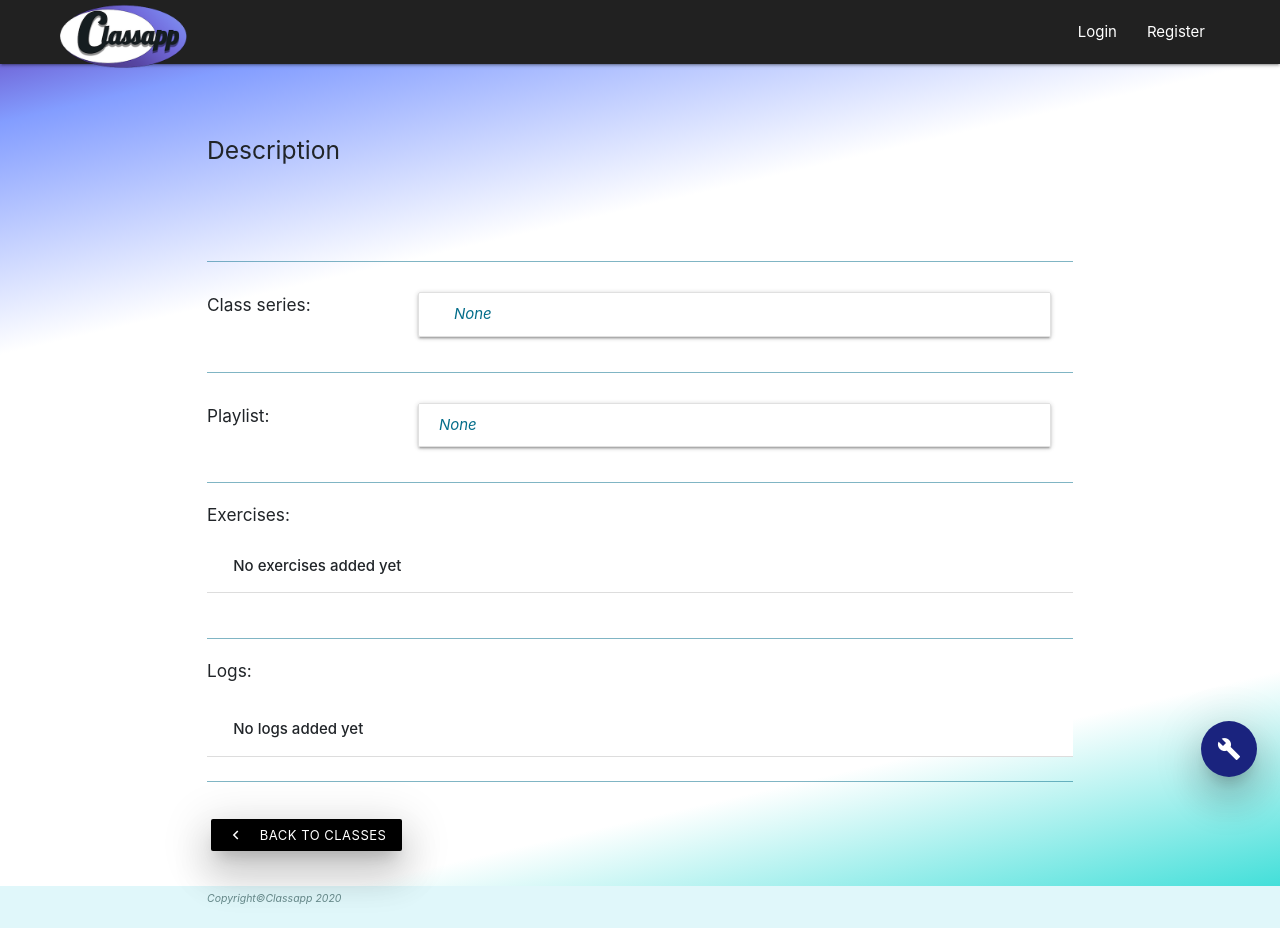
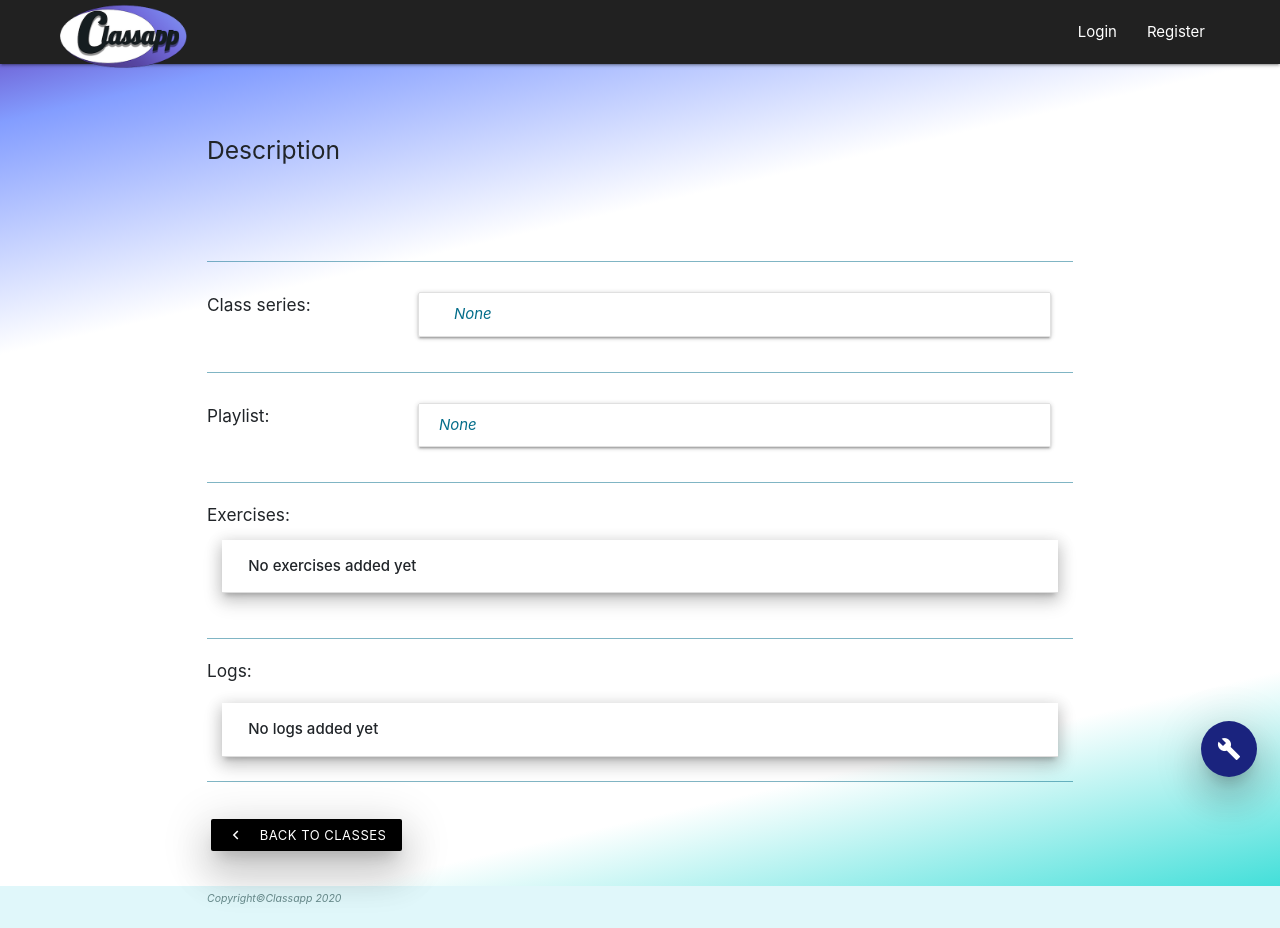
Before and after one commit to Junon72/Milestone3, a Flask app: template templates/viewClass.html in a window 1280 px wide. Run offline with Flask 2, Linux system fonts and the light colour scheme; the template is opened without the code that fills it, so the values that code supplies are empty; some libraries are stand-ins or nearby versions.

Commit message:
spacing adjustment

```diff
--- a/templates/viewClass.html
+++ b/templates/viewClass.html
@@ -248,7 +248,7 @@
                 </li>
                 {% endfor %}
                 {% else %}
-                <li class="accordion_list header-alt">
+                <li class="accordion_list mx-3 z-depth-3 header-alt ">
                     <div class="collapsible-header">
                         <div class="list_header col">
                             <strong class="not-yet">No exercises added yet</strong>
@@ -298,7 +298,7 @@
                     {% endfor %}
                 </li>
                 {% else %}
-                <li class="accordion_list header-alt">
+                <li class="accordion_list mx-3 z-depth-3 header-alt">
                     <div class="collapsible-header">
                         <div class="list_header col">
                             <strong class="not-yet">No logs added yet</strong>
```
